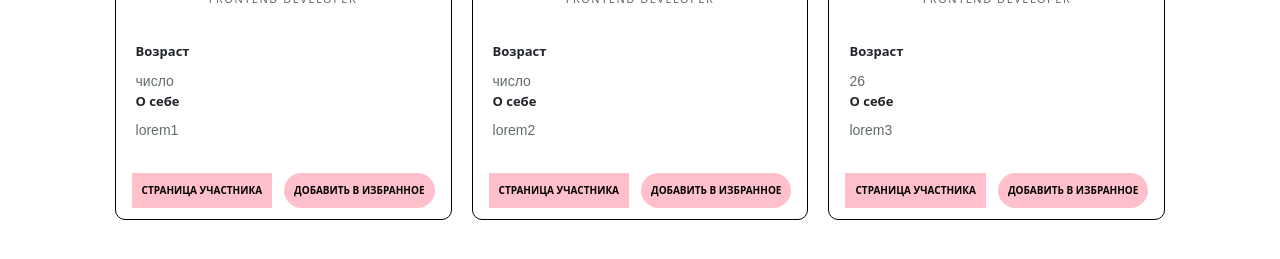
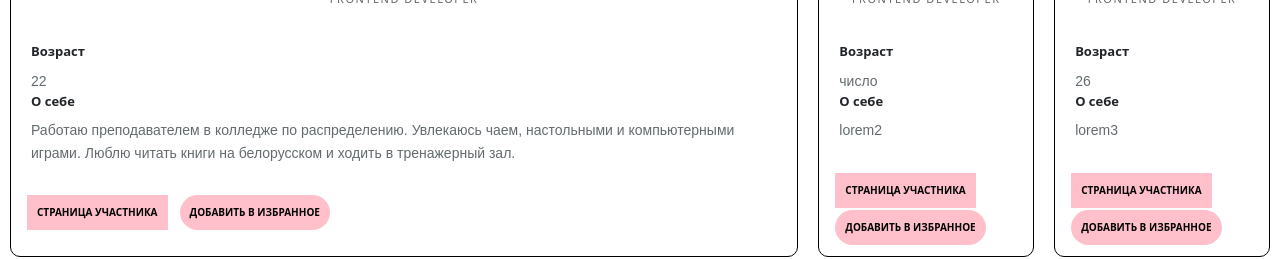
Before and after one commit to santaz0r/reactHackathon, a React (Create React App) app: page / in a window 1280 px wide. Shown: the part 255-514 px from the top of the page. Built offline with nearby package versions, Linux system fonts and the light colour scheme.

Commit message:
Info about the team supplemented.

```diff
--- a/src/app/team.js
+++ b/src/app/team.js
@@ -8,16 +8,27 @@ const users = [
     {
         id: 1,
         name: "Валерия",
-        age: "число",
-        about: "lorem1",
+        age: "22",
+        about: "Работаю преподавателем в колледже по распределению. Увлекаюсь чаем, настольными и компьютерными играми. Люблю читать книги на белорусском и ходить в тренажерный зал.",
         photo: "https://avatars.githubusercontent.com/u/57302398?v=4",
         skills: [
-            { ...skills.html, value: 50 },
-            { ...skills.css, value: 70 },
-            { ...skills.react, value: 70 }
+            { ...skills.html, value: 85 },
+            { ...skills.css, value: 50 },
+            { ...skills.react, value: 75 }
         ],
-        favorite: false,
-        teamLeader: false
+        teamLeader: false,
+        socialMedia: {
+            instagram: "https://www.instagram.com/aller_v/",
+            github: "https://github.com/ValeryiaSharova",
+            telegram: "https://t.me/Aller_Fl"
+        },
+        whatDoing: [
+            'Компонент "Карточка"',
+            'Компонент "Социальные сети"',
+            'Компонент "Кнопка"',
+            "Удаление из избранного",
+            "Страница участника"
+        ]
     },
 
     {
@@ -31,8 +42,18 @@ const users = [
             { ...skills.css, value: 40 },
             { ...skills.react, value: 80 }
         ],
-        favorite: false,
-        teamLeader: false
+        teamLeader: false,
+        socialMedia: {
+            twitter: "https://twitter.com/home?lang=ru",
+            telegram: "https://web.telegram.org/"
+        },
+        whatDoing: [
+            'Компонент "Карточка"',
+            'Компонент "Социальные сети"',
+            'Компонент "Кнопка"',
+            "Удаление из избранного",
+            "Страница участника"
+        ]
     },
     {
         id: 3,
@@ -45,8 +66,18 @@ const users = [
             { ...skills.css, value: 30 },
             { ...skills.react, value: 40 }
         ],
-        favorite: false,
-        teamLeader: true
+        teamLeader: true,
+        socialMedia: {
+            facebook: "https://ru-ru.facebook.com/",
+            github: "https://github.com/santaz0r/reactHackathon"
+        },
+        whatDoing: [
+            'Компонент "Карточка"',
+            'Компонент "Социальные сети"',
+            'Компонент "Кнопка"',
+            "Удаление из избранного",
+            "Страница участника"
+        ]
     }
 ];
 
```
